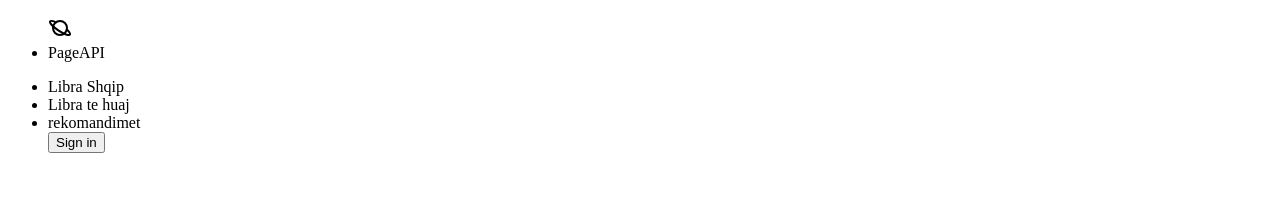
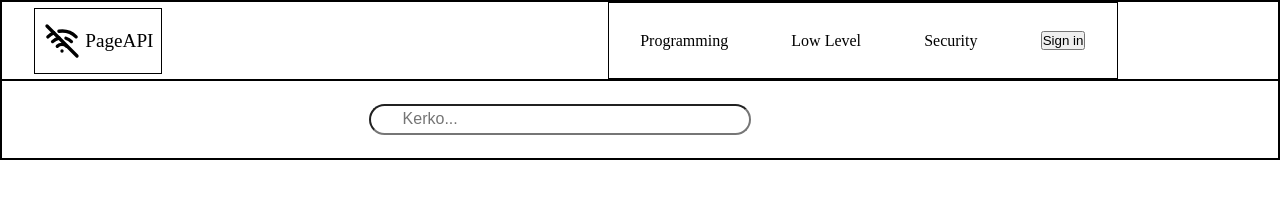
Before and after one commit to DionSalihu123/pageapi-bookstore, a plain HTML site: page front/index.html in a window 1280 px wide. Drawn offline with Linux system fonts and the light colour scheme.

Commit message:
starting fresh

```diff
--- a/front/index.html
+++ b/front/index.html
@@ -6,7 +6,7 @@
     <meta name="Description" content="BookStore">
     <meta name="viewport" content="width=device-width, initial-scale=1.0">
     <title>PageAPI</title>
-
+    <link rel="stylesheet" href="style.css"/>
 </head>
 <body>
     <!-- tying to fix this -->
@@ -14,18 +14,23 @@
         <nav class="navigation-links">
             <div class = "actual-links-top">
                 <ul class = "logo-and-title">
-                    <img src="/images/planet.svg" alt="Planet logo" id="planet-logo">
+                    <svg id="page-api-logo" xmlns="http://www.w3.org/2000/svg" width="24" height="24" viewBox="0 0 24 24" fill="none" stroke="currentColor" stroke-width="2" stroke-linecap="round" stroke-linejoin="round" class="icon icon-tabler icons-tabler-outline icon-tabler-wifi-off">
+                    <path stroke="none" d="M0 0h24v24H0z" fill="none"/><path d="M12 18l.01 0" /><path d="M9.172 15.172a4 4 0 0 1 5.656 0" /><path d="M6.343 12.343a7.963 7.963 0 0 1 3.864 -2.14m4.163 .155a7.965 7.965 0 0 1 3.287 2" /><path d="M3.515 9.515a12 12 0 0 1 3.544 -2.455m3.101 -.92a12 12 0 0 1 10.325 3.374" />
+                    <path d="M3 3l18 18" /></svg>
                     <li id="webapp-title">PageAPI</li>
                 </ul>
 
                 <ul class = "links-right-side">
-                    <li>Libra Shqip</li>
-                    <li>Libra te huaj</li>
-                    <li>rekomandimet</li>
+                    <li>Programming</li>
+                    <li>Low Level</li>
+                    <li>Security</li>
                     <button id="sign-in">Sign in</button>
                 </ul>
             </div>
 
+            <div class = "search-engine-top">
+                <input type="text" id="search-input" placeholder="Kerko...">
+            </div>
 
         </nav>
     </header>
--- a/front/style.css
+++ b/front/style.css
@@ -0,0 +1,86 @@
+* {
+    margin: 0;
+    padding: 0;
+    box-sizing: border-box;
+}
+
+:root {
+    --green: #86efac;
+    --brown: #d4a574;
+    --sand: #faf7f0;
+    --sunset: #fbbf24;
+}
+
+header {
+    width: 100%;
+    height: 20vh;
+    border: 1px solid black;
+
+}
+
+.navigation-links {
+    width: 100%;
+    height: 100%;
+    display: flex;
+    flex-direction: column;
+    justify-content: space-between;
+}
+
+.actual-links-top {
+    width: 100%;
+    height:50%;
+    display: flex;
+    align-items: center;
+    justify-content: space-between;
+    border: 1px solid black;
+}
+
+.logo-and-title {
+    border: 1px solid black;
+    width: 10%;
+    display: flex;
+    justify-content: center;
+    align-items: center;
+    list-style-type: none;
+    margin-left: 2rem;
+}
+
+#page-api-logo {
+    width: 2.5rem;
+    height: 4rem;
+}
+
+#webapp-title {
+    font-size: 1.2rem;
+    font-weight: 400;
+    margin-left: 0.2rem;
+}
+
+.links-right-side {
+    width: 40%;
+    height: 100%;
+    display: flex;
+    justify-content: space-around;
+    align-items: center;
+    margin-right: 10rem;
+    border: 1px solid black;
+    list-style-type: none;
+}
+
+.search-engine-top {
+    border: 1px solid black;
+    width: 100%;
+    height: 50%;
+    display: flex;
+    justify-content: center;
+    align-items: center ;
+}
+
+#search-input {
+    width: 30%;
+    height: 40%;
+    border-radius: 3rem;
+    padding-left: 2rem;
+    font-size: 1rem;
+    margin-right: 10rem;
+}
```
Also changed, not shown: front/images/cactus.svg, front/website-idea.txt, 1 other file.
